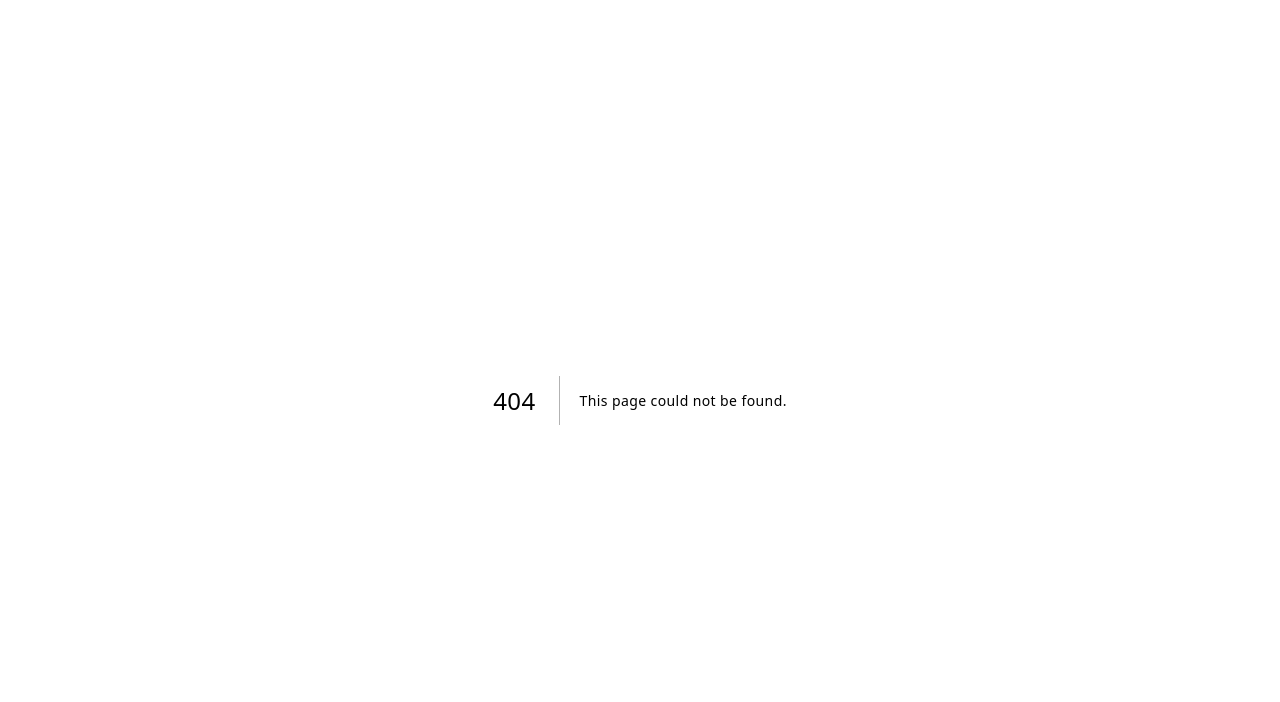
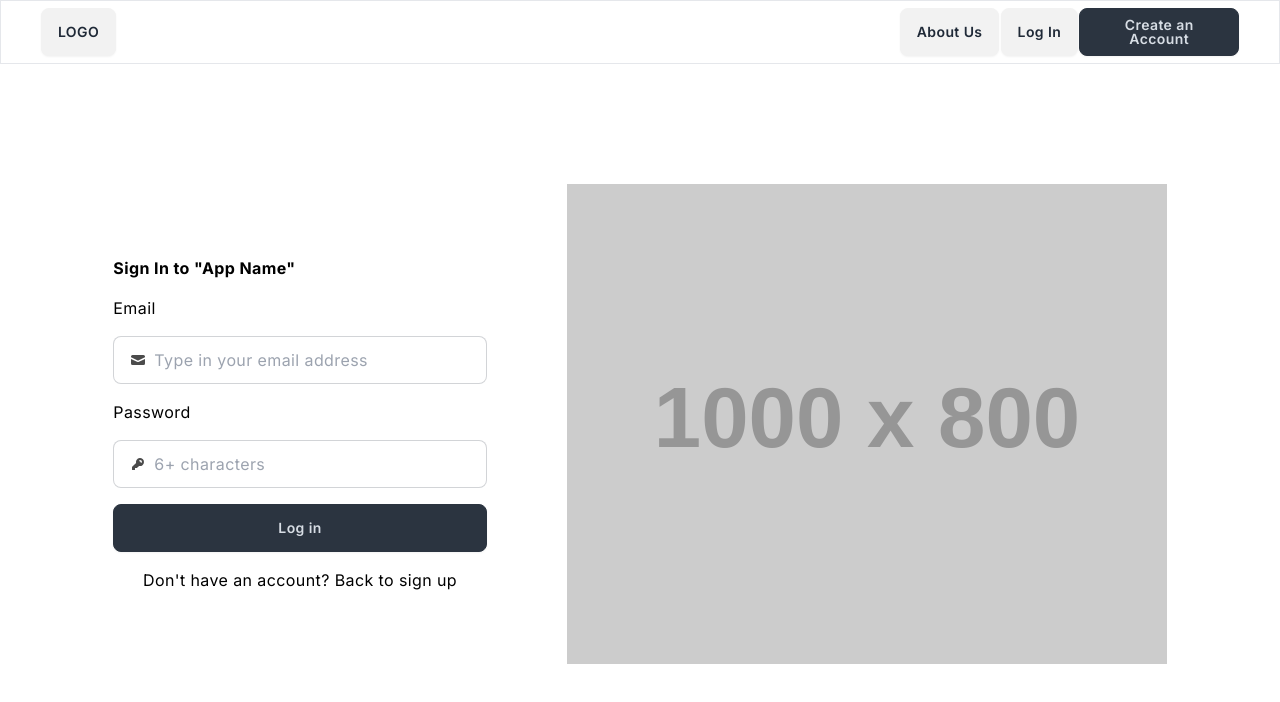
Before and after one commit to NekruzAsh/Google-AI-Hack, a Next.js app: page /signin in a window 1280 px wide. Before the commit this address had no page. Shown: the top 702 px of the page. Built offline with nearby package versions, Linux system fonts and the light colour scheme.

Commit message:
adding links to the buttons, tested the sign up, sign in button

```diff
--- a/app/Components/navbar.js
+++ b/app/Components/navbar.js
@@ -1,20 +1,38 @@
+'use client'
 import { Grid } from '@mui/material';
 import React from 'react'
+import { useRouter } from 'next/navigation';
 
 const Navbar = () => {
+    const router = useRouter();
+    const handleSignin = () =>
+    {
+        router.push('/signin')
+    }
+
+    const handleSignup = () =>
+    {
+        router.push('/signup')
+    }
+
+    const handleHomePage = () =>
+    {
+        alert("LOGO clicked")
+        router.push('/')
+    }
     return (
         <div className='border border-solid border-b-gray flex h-16'>
            <Grid container  className='flex justify-center items-center'>
                 <Grid item xs = {7} lg={7} >
-                <button className="btn">LOGO</button>
+                    <button onClick={handleHomePage} className="btn">LOGO</button>
                 </Grid>
                 <Grid item xs = {1.5} lg={2} textAlign="right">
                     <button className='btn'>About Us</button>
                 </Grid>
-            <Grid item xs = {1.5} lg={0.75} textAlign="center">
+                <Grid onClick={handleSignin} item xs = {1.5} lg={0.75} textAlign="center">
                     <button className='btn'>Log In</button>
                 </Grid>
-            <Grid item xs = {1.5} lg={1.5} textAlign="left">
+                <Grid onClick={handleSignup} item xs = {1.5} lg={1.5} textAlign="left">
                     <button className='btn btn-neutral'>Create an Account</button>
                 </Grid>
             </Grid>
--- a/app/api/api.js
+++ b/app/api/api.js
@@ -1,5 +1,8 @@
-import { createClient } from '@supabase/supabase-js'
-export const supabase = createClient(
-  process.env.NEXT_PUBLIC_SUPABASE_URL,
-  process.env.NEXT_PUBLIC_SUPABASE_ANON_KEY
-)
+import { createClient } from '@supabase/supabase-js';
+
+const supabaseUrl = process.env.NEXT_PUBLIC_SUPABASE_URL;
+const supabaseKey = process.env.NEXT_PUBLIC_SUPABASE_KEY;
+
+const supabase = createClient(supabaseUrl, supabaseKey);
+
+export default supabase;
--- a/app/page.js
+++ b/app/page.js
@@ -3,6 +3,7 @@ import React from 'react';
 import Navbar from './Components/navbar';
 import { Grid, Stack } from '@mui/material';
 import { useRouter } from 'next/navigation';
+import supabase  from './api/api'
 
 
 const Page = () => {
@@ -12,15 +13,35 @@ const Page = () => {
     {
         router.push('/signup');
     }
+    const checkCurrentUser = async () =>
+    {
+        const {data, error} = await supabase.auth.getUser();
+        console.log(data.user);
+    }
 
+    const manuallyLogin = async () =>
+    {
+        try {
+            const { data, error } = await supabase.auth.signInWithPassword({
+                email: "123456@gmail.com",
+                password: "123456",
+            })
+            console.log("User successfully signed in", data)
+
+        } catch (error) {
+            console.error('Error signing up:', error.message);
+        }
+    }
     return (
+        <div>
+        <Navbar/>
             <div className='h-screen w-screen'>
-            <Navbar/>
+
                 <Grid spacing={10} container className='h-full w-full flex justify-center items-center'>
                     <Grid item xs={4} >
                         <Stack spacing={3} textAlign="center" className='flex justify-center items-center'>
                             <h2>Welcome to "App Name"!</h2>
-                        <button className='btn btn-neutral w-10/12'>Sign up with Google</button>
+                            <button onClick={checkCurrentUser} className='btn btn-neutral w-10/12'>Sign up with Google</button>
                             <Grid container className='flex justify-center items-center'>
                                 <Grid item xs={4.5}>
                                     <div className='w-full h-0.5 bg-black'></div>
@@ -33,6 +54,7 @@ const Page = () => {
                                 </Grid>
                             </Grid>
                             <button onClick={handleRedirectEmail} className='btn w-10/12'>Continue with email</button>
+                            <button onClick={manuallyLogin} className='btn w-10/12'>Manually login</button>
 
                             <p>By creating an account you agree with our Term of Service, Privacy, Policy, and our default notification</p>
 
@@ -45,6 +67,7 @@ const Page = () => {
                     </Grid>
                 </Grid>
             </div>
+        </div>
     );
 };
 
--- /dev/null
+++ b/app/signin/page.js
@@ -0,0 +1,76 @@
+'use client'
+import React from 'react'
+import Navbar from '../Components/navbar';
+import { Grid, Stack } from '@mui/material';
+import { useState } from 'react';
+import { useRouter } from 'next/navigation';
+
+const page = () => {
+    const [email , setEmail] = useState("");
+    const [password, setPassword] = useState("");
+    const router = useRouter();
+    const handleBackToSignup = () =>
+    {
+        router.push('/signup')
+    }
+    const listenEmail = (e) =>
+    {
+        setEmail(e.target.value);
+    }
+    const listenPassword = (e) =>
+    {
+        setPassword(e.target.value);
+    }
+    const handleSignIn = async () => {
+        try {
+            const {error} = await supabase.auth.signInWithPassword({
+                email: email,
+                password: password,
+            })
+
+            if(error)
+            {
+                throw error;
+            }
+            alert("User successfully signed in")
+
+        } catch (error) {
+            alert('Error signing up:', error);
+        }
+        };
+  return (
+    <div className='h-screen w-screen margin-auto'>
+
+    <Navbar/>
+    <Grid spacing={10} container className='h-screen w-full flex justify-center items-center'>
+        <Grid item xs={4} >
+            <Stack spacing={2}>
+                <h3>Sign In to "App Name"</h3>
+
+                <p>Email</p>
+                <label className="input input-bordered flex items-center gap-2">
+                    <svg xmlns="http://www.w3.org/2000/svg" viewBox="0 0 16 16" fill="currentColor" className="w-4 h-4 opacity-70"><path d="M2.5 3A1.5 1.5 0 0 0 1 4.5v.793c.026.009.051.02.076.032L7.674 8.51c.206.1.446.1.652 0l6.598-3.185A.755.755 0 0 1 15 5.293V4.5A1.5 1.5 0 0 0 13.5 3h-11Z" /><path d="M15 6.954 8.978 9.86a2.25 2.25 0 0 1-1.956 0L1 6.954V11.5A1.5 1.5 0 0 0 2.5 13h11a1.5 1.5 0 0 0 1.5-1.5V6.954Z" /></svg>
+                    <input value={email} onChange={listenEmail} type="text" className="grow" placeholder="Type in your email address" />
+                </label>
+
+                <p>Password</p>
+                <label className="input input-bordered flex items-center gap-2">
+                    <svg xmlns="http://www.w3.org/2000/svg" viewBox="0 0 16 16" fill="currentColor" className="w-4 h-4 opacity-70"><path fillRule="evenodd" d="M14 6a4 4 0 0 1-4.899 3.899l-1.955 1.955a.5.5 0 0 1-.353.146H5v1.5a.5.5 0 0 1-.5.5h-2a.5.5 0 0 1-.5-.5v-2.293a.5.5 0 0 1 .146-.353l3.955-3.955A4 4 0 1 1 14 6Zm-4-2a.75.75 0 0 0 0 1.5.5.5 0 0 1 .5.5.75.75 0 0 0 1.5 0 2 2 0 0 0-2-2Z" clipRule="evenodd" /></svg>
+                    <input value={password} onChange={listenPassword} type="password" className="grow" placeholder='6+ characters' />
+                </label>
+
+                <button onClick={handleSignIn} className='btn btn-neutral w-full'>Log in</button>
+
+                <p className='text-center'>Don't have an account?<a onClick={handleBackToSignup}> Back to sign up</a></p>
+            </Stack>
+        </Grid>
+
+        <Grid item xs={6}>
+            <img src="https://placehold.co/1000x800.svg" alt="" className='h-full w-full'></img>
+        </Grid>
+    </Grid>
+</div>
+  )
+}
+
+export default page
--- a/app/signup/interests/page.js
+++ b/app/signup/interests/page.js
@@ -51,7 +51,6 @@ const page = () => {
             <Grid container item id="third-row" >
                 <Grid item xs={6}>
                     <Textarea
-
                         color="neutral"
                         minRows={4}
                         placeholder="Talk a little about yourself. What do you want others to know about yourself?"
--- a/app/signup/page.js
+++ b/app/signup/page.js
@@ -1,56 +1,132 @@
-import React from 'react'
+'use client'
+import React, { useState } from 'react'
 import Navbar from '../Components/navbar'
 import { Grid, Stack } from '@mui/material'
-import { supabase } from '../api/api'
+import supabase  from '../api/api'
+import { useRouter } from 'next/navigation';
+
 
 const page = () => {
+    const [firstName, setFirstName] = useState("");
+    const [lastName, setLastName] = useState("");
+    const [email , setEmail] = useState("");
+    const [password, setPassword] = useState("");
+    const [volunteer, setVolunteer] = useState(false);
+    const [senior, setSenior] = useState(false);
 
-    const signUp = async () => {
-        const {data, error} = await supabase.auth.signUp(
+    const router = useRouter();
+
+
+    const turnIntoSignInPage = () =>
     {
-
-            }
-        )
+        router.push('/signin')
     }
 
+
+    const listenFirstName = (e) =>
+    {
+        setFirstName(e.target.value);
+    }
+    const listenLastName = (e) =>
+    {
+        setLastName(e.target.value);
+    }
+    const listenEmail = (e) =>
+    {
+        setEmail(e.target.value);
+    }
+    const listenPassword = (e) =>
+    {
+        setPassword(e.target.value);
+    }
+
+    const handleVolunteerButton = (e) =>
+    {
+        setVolunteer(!volunteer)
+    }
+
+    const handleSeniorButton = (e) =>
+    {
+        setSenior(!senior);
+    }
+
+    const handleLogOut = async () => {
+        try {
+            const {data, user, error} = await supabase.auth.refreshSession();
+
+            console.log(data)
+        } catch (error) {
+            console.error('Error signing out:', error);
+        }
+    };
+
+
+
+    const handleSignUp = async () => {
+        try {
+            const { data, error } = await supabase.auth.signUp({
+                email: email,
+                password: password,
+                data :
+                {
+                    first_name : firstName,
+                    last_name : lastName
+                }
+            })
+
+            if(error)
+            {
+                throw error;
+            }
+
+            console.log("User successfully signed up", data.user);
+            router.push('/signup/profile');
+
+        } catch (error) {
+            console.error('Error signing up:', error.message);
+        }
+    }
+
+
   return (
-    <div className='h-screen w-screen margin-auto'>
+
+        <div>
             <Navbar/>
-        <Grid spacing={10} container className='h-screen w-full flex justify-center items-center'>
+            <Grid container spacing={5} className=' flex h-screen w-full justify-center items-center'>
                 <Grid item xs={4} >
                     <Stack spacing={2}>
                         <h3>Sign up to "App Name"</h3>
                         <p>First Name</p>
                         <label className="input input-bordered flex items-center gap-2">
                             <svg xmlns="http://www.w3.org/2000/svg" viewBox="0 0 16 16" fill="currentColor" className="w-4 h-4 opacity-70"><path d="M8 8a3 3 0 1 0 0-6 3 3 0 0 0 0 6ZM12.735 14c.618 0 1.093-.561.872-1.139a6.002 6.002 0 0 0-11.215 0c-.22.578.254 1.139.872 1.139h9.47Z" /></svg>
-                        <input type="text" className="grow" placeholder="Type in your first name" />
+                            <input value={firstName} onChange={listenFirstName} type="text" className="grow" placeholder="Type in your first name" />
                         </label>
 
                         <p>Last Name</p>
                         <label className="input input-bordered flex items-center gap-2">
                             <svg xmlns="http://www.w3.org/2000/svg" viewBox="0 0 16 16" fill="currentColor" className="w-4 h-4 opacity-70"><path d="M8 8a3 3 0 1 0 0-6 3 3 0 0 0 0 6ZM12.735 14c.618 0 1.093-.561.872-1.139a6.002 6.002 0 0 0-11.215 0c-.22.578.254 1.139.872 1.139h9.47Z" /></svg>
-                        <input type="text" className="grow" placeholder="Type in your last name" />
+                            <input value={lastName} onChange={listenLastName} type="text" className="grow" placeholder="Type in your last name" />
                         </label>
 
                         <p>Email</p>
                         <label className="input input-bordered flex items-center gap-2">
                             <svg xmlns="http://www.w3.org/2000/svg" viewBox="0 0 16 16" fill="currentColor" className="w-4 h-4 opacity-70"><path d="M2.5 3A1.5 1.5 0 0 0 1 4.5v.793c.026.009.051.02.076.032L7.674 8.51c.206.1.446.1.652 0l6.598-3.185A.755.755 0 0 1 15 5.293V4.5A1.5 1.5 0 0 0 13.5 3h-11Z" /><path d="M15 6.954 8.978 9.86a2.25 2.25 0 0 1-1.956 0L1 6.954V11.5A1.5 1.5 0 0 0 2.5 13h11a1.5 1.5 0 0 0 1.5-1.5V6.954Z" /></svg>
-                        <input type="text" className="grow" placeholder="Type in your email address" />
+                            <input value={email} onChange={listenEmail} type="text" className="grow" placeholder="Type in your email address" />
                         </label>
 
                         <p>Password</p>
                         <label className="input input-bordered flex items-center gap-2">
                             <svg xmlns="http://www.w3.org/2000/svg" viewBox="0 0 16 16" fill="currentColor" className="w-4 h-4 opacity-70"><path fillRule="evenodd" d="M14 6a4 4 0 0 1-4.899 3.899l-1.955 1.955a.5.5 0 0 1-.353.146H5v1.5a.5.5 0 0 1-.5.5h-2a.5.5 0 0 1-.5-.5v-2.293a.5.5 0 0 1 .146-.353l3.955-3.955A4 4 0 1 1 14 6Zm-4-2a.75.75 0 0 0 0 1.5.5.5 0 0 1 .5.5.75.75 0 0 0 1.5 0 2 2 0 0 0-2-2Z" clipRule="evenodd" /></svg>
-                        <input type="password" className="grow" placeholder='6+ characters' />
+                            <input value={password} onChange={listenPassword} type="password" className="grow" placeholder='6+ characters' />
                         </label>
 
                         <h4>Are you a volunteer or senior?</h4>
                         <Grid container className='flex justify-between'>
                             <Grid item xs={5.5}>
-                            <button className='btn w-full'>Volunteer</button>
+                                <button onClick={handleVolunteerButton} className='btn w-full'>Volunteer</button>
                             </Grid>
                             <Grid item xs={5.5}>
-                            <button className='btn w-full'>Senior</button>
+                                <button onClick={handleSeniorButton} className='btn w-full'>Senior</button>
                             </Grid>
                         </Grid>
 
@@ -59,7 +135,6 @@ const page = () => {
                                 <input type='checkbox' className='checkbox'></input>
                             </Grid>
                             <Grid item xs={10}>
-                            <p>By creating an account you agree with our Terms of Service, Privacy Policy, and our default Notification</p>
                                 <p>By creating an account you agree with our Terms of Service, Privacy Policy, and our default Notification</p>
                             </Grid>
                         </Grid>
@@ -70,18 +145,17 @@ const page = () => {
                             </Grid>
                             <Grid item xs={10}>
                                 <p>I'm at least 18 years old.</p>
-                            <p>I'm at least 18 years old.</p>
                             </Grid>
                         </Grid>
 
-                    <button className='btn btn-neutral w-full'>Create Account</button>
+                        <button onClick={handleSignUp} className='btn btn-neutral w-full'>Create Account</button>
 
-                    <p className='text-center'>Already have an account? Sign In</p>
+                        <p className='text-center'>Already have an account? <a onClick={turnIntoSignInPage}>Sign In</a></p>
                     </Stack>
                 </Grid>
 
                 <Grid item xs={6}>
-                <img src="https://placehold.co/1000x800.svg" alt="" className='h-full w-full'></img>
+                    <img src="https://placehold.co/1000x700.svg" alt="" className='h-full w-full'></img>
                 </Grid>
             </Grid>
         </div>
--- a/app/signup/profile/page.js
+++ b/app/signup/profile/page.js
@@ -1,9 +1,17 @@
+'use client'
 import { Grid, Stack } from '@mui/material'
 import React from 'react'
 import HelpIcon from '@mui/icons-material/Help';
 import AddPhotoAlternateIcon from '@mui/icons-material/AddPhotoAlternate';
+import { useRouter } from 'next/navigation';
+const page = () => {
 
-const page = () => {
+    const router = useRouter();
+
+    const handleNextPage = () =>
+    {
+        router.push('/signup/interests')
+    }
     return (
         <div className='h-screen w-screen flex justify-center items-center'>
 
@@ -52,7 +60,7 @@ const page = () => {
                     </Grid>
 
                     <Grid item xs={1.5}>
-                    <button className='btn btn-neutral'>Continue</button>
+                        <button onClick={handleNextPage} className='btn btn-neutral'>Continue</button>
                     </Grid>
                 </Grid>
             </Stack>
--- a/package.json
+++ b/package.json
@@ -17,6 +17,7 @@
     "@mui/styled-engine-sc": "^6.0.0-alpha.18",
     "@supabase/supabase-js": "^2.42.7",
     "next": "^14.1.4",
+    "nookies": "^2.5.2",
     "react": "^17.0.0 || ^18.0.0",
     "react-dom": "^17.0.0 || ^18.0.0",
     "styled-components": "^6.1.8"
```
Also changed, not shown: 1 other file (tests, documents, lock files or other folders). Lines whose indentation alone changed are shown as unchanged.
